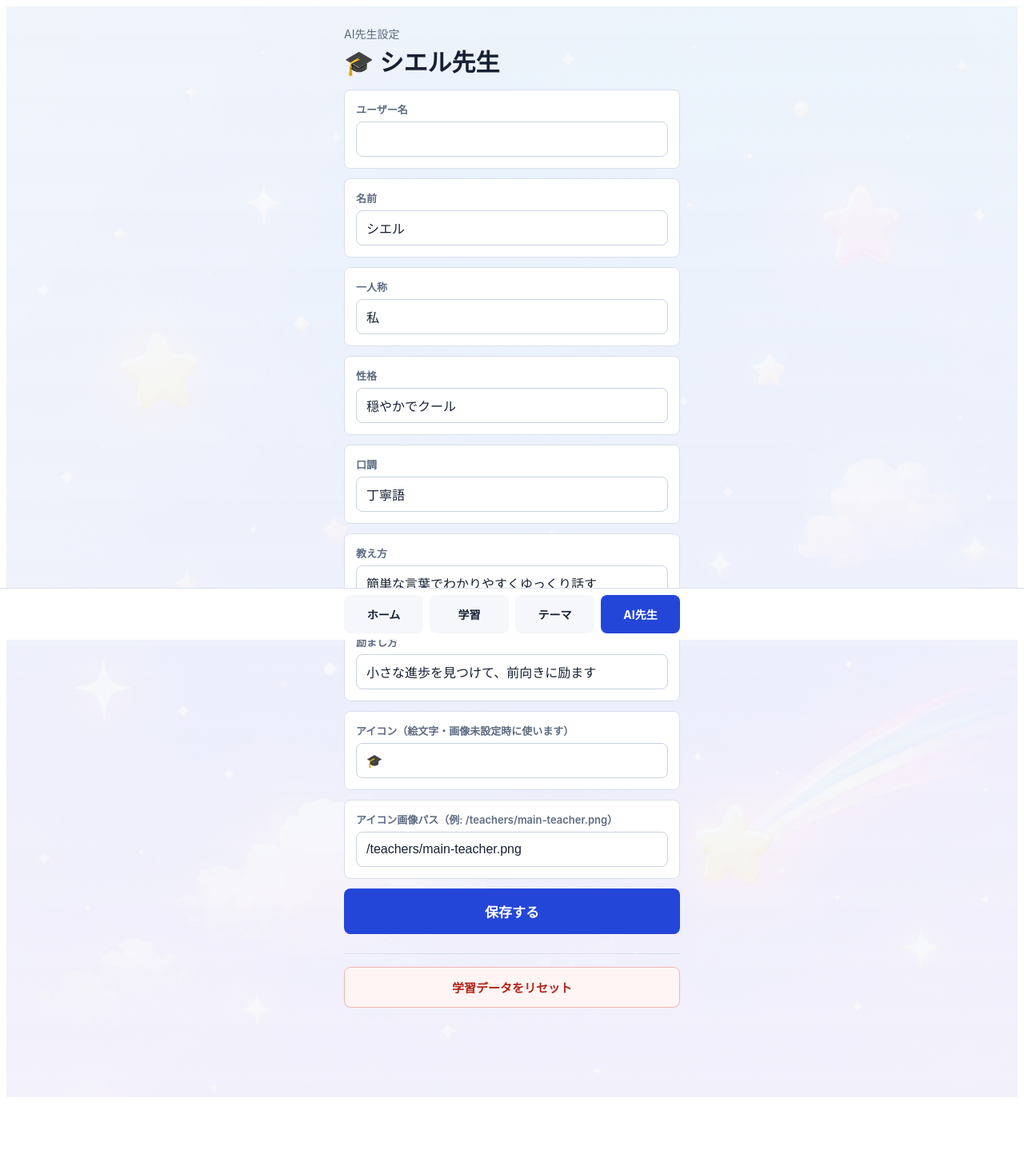
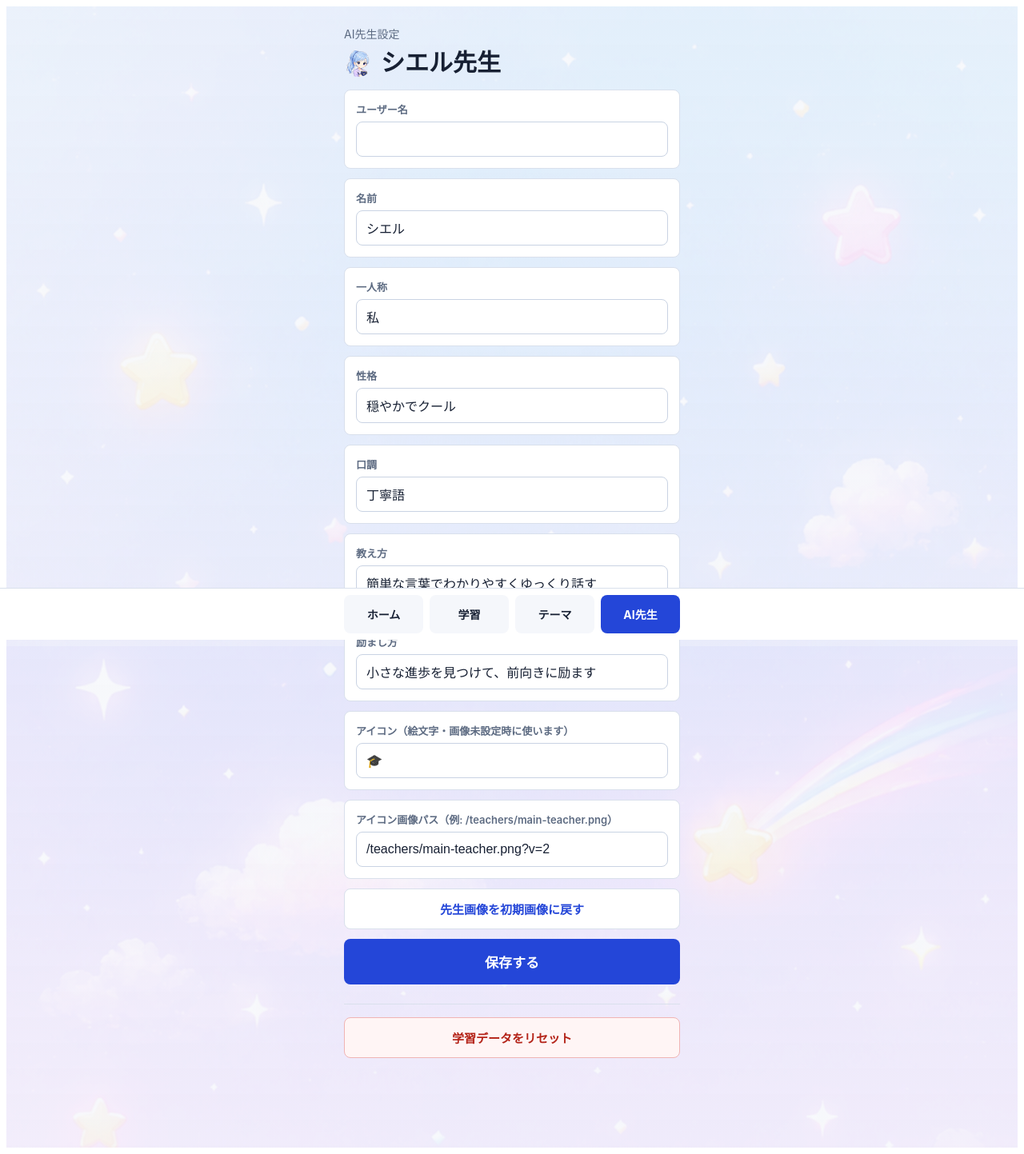
Before and after one commit to bobodd0113/ai-personal-university, a Next.js app: page /teacher in a window 1280 px wide. Shown: the whole page at 80% size. Before the commit the page ends 1380 px from the top, so only its background shows below. Built offline with nearby package versions, Linux system fonts and the light colour scheme.

Commit message:
Update app

```diff
--- a/app/teacher/page.tsx
+++ b/app/teacher/page.tsx
@@ -6,6 +6,7 @@ import {
   teacherProfileStorageKey,
   type TeacherProfile,
 } from "../../lib/teacher";
+import { defaultTeacherIconImage } from "../../lib/assets";
 import { AppScreen } from "../../components/AppScreen";
 import {
   completedLessonIdsStorageKey,
@@ -45,10 +46,17 @@ export default function TeacherSettingsPage() {
 
     try {
       const parsedTeacher = JSON.parse(savedTeacher) as TeacherProfile;
-      setTeacher({
+      const nextTeacher = {
         ...defaultTeacherProfile,
         ...parsedTeacher,
-      });
+        iconImage: normalizeTeacherIconImage(parsedTeacher.iconImage),
+      };
+
+      setTeacher(nextTeacher);
+      window.localStorage.setItem(
+        teacherProfileStorageKey,
+        JSON.stringify(nextTeacher),
+      );
     } catch {
       setTeacher(defaultTeacherProfile);
     }
@@ -101,6 +109,20 @@ export default function TeacherSettingsPage() {
     window.location.href = "/";
   }
 
+  function resetTeacherIconImage() {
+    const nextTeacher = {
+      ...teacher,
+      iconImage: defaultTeacherIconImage,
+    };
+
+    setTeacher(nextTeacher);
+    window.localStorage.setItem(
+      teacherProfileStorageKey,
+      JSON.stringify(nextTeacher),
+    );
+    setSavedMessage("先生画像を初期画像に戻しました");
+  }
+
   return (
     <AppScreen>
         <p
@@ -118,9 +140,26 @@ export default function TeacherSettingsPage() {
             margin: "0 0 16px",
             fontSize: "30px",
             lineHeight: "1.2",
+            display: "flex",
+            alignItems: "center",
+            gap: "10px",
           }}
         >
-          {teacher.icon} {teacher.name}先生
+          {teacher.iconImage ? (
+            <img
+              src={teacher.iconImage}
+              alt=""
+              style={{
+                width: "36px",
+                height: "36px",
+                borderRadius: "50%",
+                objectFit: "cover",
+              }}
+            />
+          ) : (
+            teacher.icon
+          )}
+          {teacher.name}先生
         </h1>
 
         <div
@@ -176,6 +215,22 @@ export default function TeacherSettingsPage() {
             value={teacher.iconImage}
             onChange={(value) => updateTeacherProfile("iconImage", value)}
           />
+
+          <button
+            type="button"
+            onClick={resetTeacherIconImage}
+            style={{
+              border: "1px solid #d9e0ec",
+              borderRadius: "8px",
+              background: "#ffffff",
+              color: "#2446d8",
+              padding: "14px",
+              fontSize: "15px",
+              fontWeight: 700,
+            }}
+          >
+            先生画像を初期画像に戻す
+          </button>
 
           <button
             type="button"
@@ -235,6 +290,14 @@ export default function TeacherSettingsPage() {
   );
 }
 
+function normalizeTeacherIconImage(iconImage: string | undefined) {
+  if (iconImage !== defaultTeacherIconImage) {
+    return defaultTeacherIconImage;
+  }
+
+  return iconImage;
+}
+
 // TextInput は、先生プロフィールを入力するための部品です。
 // value が現在の文字、onChange が文字を変更したときの処理です。
 function TextInput({
--- a/components/AppScreen.tsx
+++ b/components/AppScreen.tsx
@@ -1,5 +1,6 @@
 import type { ReactNode } from "react";
 import { BottomNav } from "./BottomNav";
+import { defaultWallpaperImage } from "../lib/assets";
 
 // AppScreen は、スマホで読みやすい画面の共通コンテナです。
 // 背景色、余白、最大幅をここにまとめます。
@@ -10,7 +11,7 @@ export function AppScreen({ children }: { children: ReactNode }) {
         minHeight: "100vh",
         backgroundColor: "#f5f7fb",
         backgroundImage:
-          "linear-gradient(rgba(245, 247, 251, 0.86), rgba(245, 247, 251, 0.9)), url('/backgrounds/main-wallpaper.png')",
+          `linear-gradient(rgba(245, 247, 251, 0.72), rgba(245, 247, 251, 0.82)), url('${defaultWallpaperImage}')`,
         backgroundPosition: "center",
         backgroundSize: "cover",
         backgroundAttachment: "fixed",
--- /dev/null
+++ b/lib/assets.ts
@@ -0,0 +1,4 @@
+// アプリ内で使う画像パスをまとめます。
+// 先生アイコンと壁紙を混同しないよう、用途ごとに名前を分けています。
+export const defaultTeacherIconImage = "/teachers/main-teacher.png?v=2";
+export const defaultWallpaperImage = "/backgrounds/main-wallpaper.png?v=2";
--- a/lib/teacher.ts
+++ b/lib/teacher.ts
@@ -1,3 +1,5 @@
+import { defaultTeacherIconImage } from "./assets";
+
 // AI先生の設定をまとめるファイルです。
 // 画面ごとに先生の名前や口調を書いてしまうと、
 // 後で変更したいときに探すのが大変になります。
@@ -43,7 +45,7 @@ export const defaultTeacherProfile: TeacherProfile = {
   teachingStyle: "簡単な言葉でわかりやすくゆっくり話す",
   encouragementStyle: "小さな進歩を見つけて、前向きに励ます",
   icon: "🎓",
-  iconImage: "/teachers/main-teacher.png",
+  iconImage: defaultTeacherIconImage,
 };
 
 // LocalStorage に保存するときの名前です。
```
Also changed, not shown: app/learn/page.tsx (+32 -3 lines).
